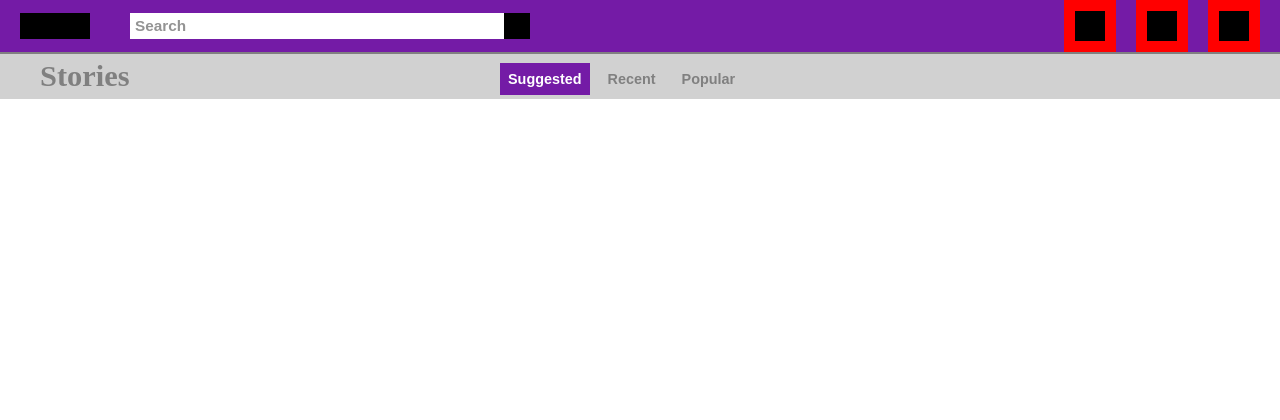
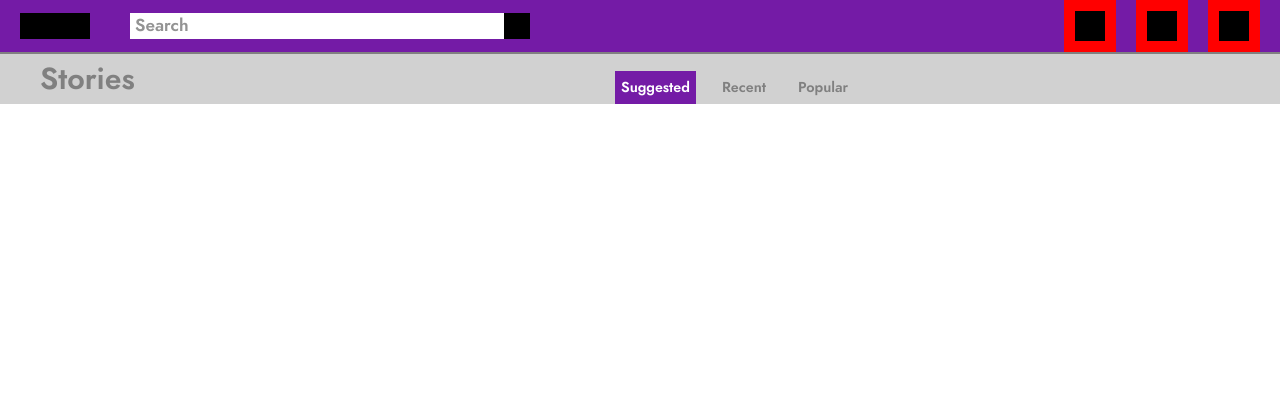
Before and after one commit to samostanek/Project-SSS, a PHP site: page /htmlcss/mainpage.html in a window 1280 px wide. Shown: the top 420 px of the page. Before the commit the page ends 99 px from the top, so only its background shows below. Run offline with PHP 8.4, Linux system fonts and the light colour scheme.

Commit message:
Add Font + Sort-by-button buttons bug fixed

```diff
--- a/htmlcss/mainpage.html
+++ b/htmlcss/mainpage.html
@@ -69,7 +69,7 @@
 			</div>
 		</div>
 		<div class="sort-by-bar">
-			<!--div class="sort-by-bar-layout"   // waiting for responsive//-->
+			<div class="sort-by-bar-layout">
 				<div class="stories-box" align>
 					<div class="text" align="center">Stories</div>
 				</div>
@@ -84,7 +84,7 @@
 						<button id="popular" onclick="PopularActive()">Popular</button>
 					</div>
 				</div>
-			<!--/div-->
+			</div>
 		</div>
 
 
--- a/htmlcss/storby.css
+++ b/htmlcss/storby.css
@@ -1,10 +1,18 @@
 /*CSS*/
+
+/*Text styles*/
+@font-face{
+	font-family: "Jost Semi";
+	src: url(fonts/Jost-600-Semi.ttf);
+}
+
+
 
 /*body*/
 body{
 	margin: 0px;
 	padding: 0px;
-	font-family: Jost Semi;
+	font-family: 'Jost Semi';
 }
 
 /*text-styling*/
@@ -69,10 +77,7 @@ body .main-nav .main-nav-items-layout .left-bar .search-bar input[type=text]{
 	height: 16px;
 	border: none;
 	background-color: white;
-	padding-top: 5px;
 	padding: 5px;
-	padding-right: 5px;
-	padding-left: 5px;
 }
 
 body .main-nav .main-nav-items-layout .left-bar .search-bar input[type=text]:focus{
@@ -81,8 +86,9 @@ body .main-nav .main-nav-items-layout .left-bar .search-bar input[type=text]:foc
 
 body .main-nav .main-nav-items-layout .left-bar .search-bar input[type=text]::placeholder{
 	color: rgb(147,147,147);
-	font-size: 115%;
+	font-size: 130%;
 	font-weight: 900;
+	font-family: 'Jost Semi';
 }
 
 body .main-nav .main-nav-items-layout .left-bar .search-bar input[type=text]:focus::placeholder{
@@ -162,60 +168,67 @@ body .main-nav .main-nav-items-layout .right-bar a .link-size .icon3{
 /*short-by-bar*/
 body .sort-by-bar{
 	width: 100%;
-	height: 45px;
+	height: 50px;
 	position: sticky;
 	top: 54px;
 	background-color: rgb(209,209,209);
 }
 
-/* //waiting for responsive//  body .sort-by-bar .sort-by-bar-layout{
+body .sort-by-bar .sort-by-bar-layout{
 	width: 100%;
-}*/
+	display: flex;
+	flex-flow: row nowrap;
+	justify-content: flex-start;
+}
 
-body .sort-by-bar .stories-box{
+body .sort-by-bar .sort-by-bar-layout .stories-box{
 	width: 75px;
-	height: 45px;
+	height: 50px;
 	margin-left: 40px;
 	display: flex;
 	flex-flow: column nowrap;
 	justify-content: space-around;
 }
 
-body .sort-by-bar .stories-box .text{
+body .sort-by-bar .sort-by-bar-layout .stories-box .text{
 	color: grey;
-	font-weight: 900;
 	font-size: 190%;
 }
 
 
-body .sort-by-bar .sort-by{
+body .sort-by-bar .sort-by-bar-layout .sort-by{
+	width: 600px;
+	height: 50px;
 	display: flex;
 	flex-flow: row nowrap;
 	justify-content: flex-start;
-	background-color: white;
 	/*docasny margin - waiting for responsive*/
 	margin-left: 500px;
 }
 
-body .sort-by-bar .sort-by .button{
-	margin-top: -36px;
-	margin-right: 10px;
+body .sort-by-bar .sort-by-bar-layout .sort-by .button{
+	margin-right: 20px;
+	height: 50px;
+	bottom: 0px;
+	display: flex;
+	flex-flow: column nowrap;
+	justify-content: flex-end;
 }
 
-body .sort-by-bar .sort-by .button button{
+body .sort-by-bar .sort-by-bar-layout .sort-by .button button{
 	border: none;
-	padding: 8px;
+	padding: 6px;
 	font-size: 90%;
 	color: grey;
-	font-weight: 900;
 	background-color: rgb(209,209,209);
+	font-family: 'Jost Semi';
 }
 
-body .sort-by-bar .sort-by .button button:focus{
+body .sort-by-bar .sort-by-bar-layout .sort-by .button button:focus{
 	outline: none;
 }
 
-body .sort-by-bar .sort-by .button #suggested{
+body .sort-by-bar .sort-by-bar-layout .sort-by .button #suggested{
 	background-color: #741Ba6;
 	color: white;
 }
```
Also changed, not shown: htmlcss/fonts/Jost-600-Semi.otf (added), htmlcss/fonts/Jost-600-Semi.ttf (added).
